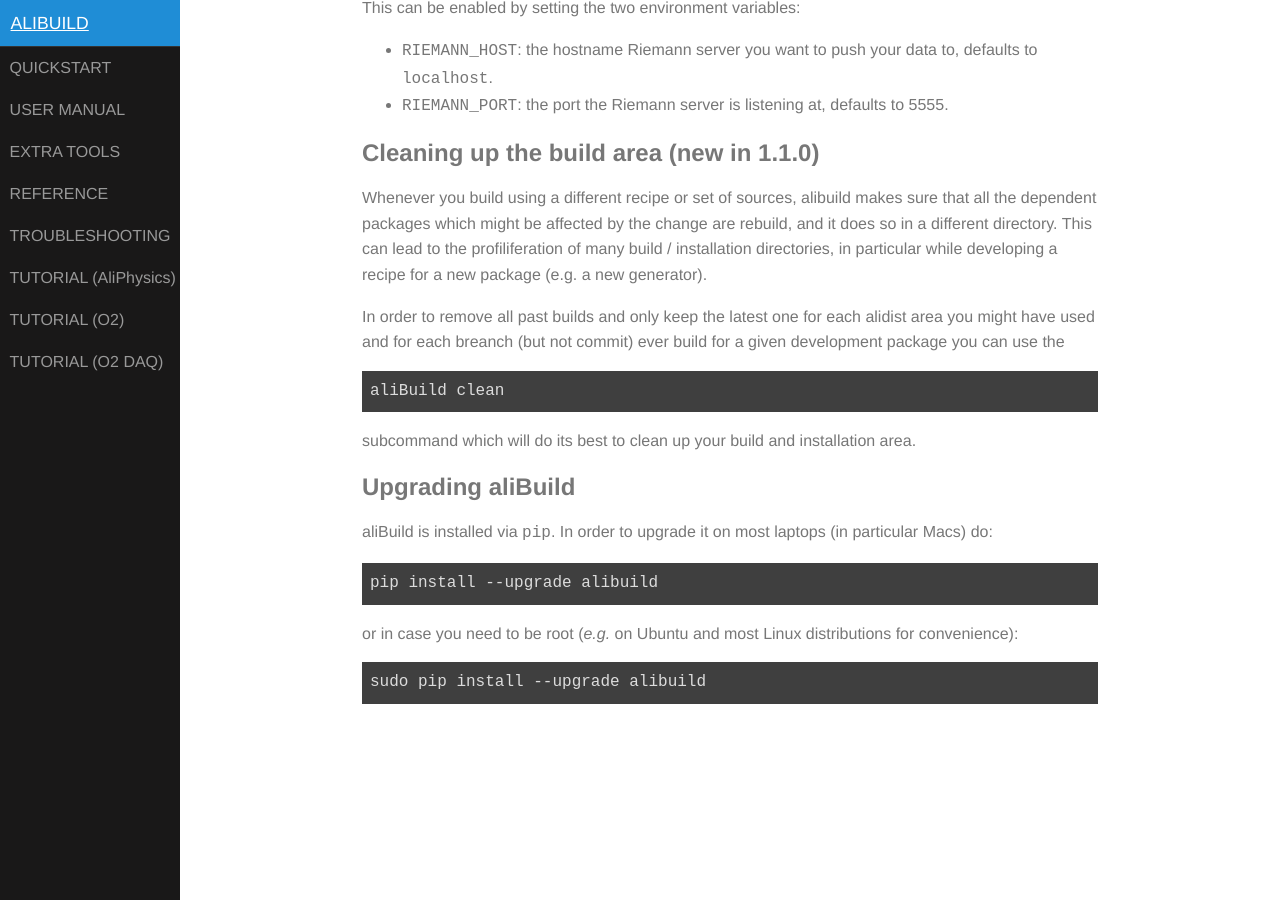
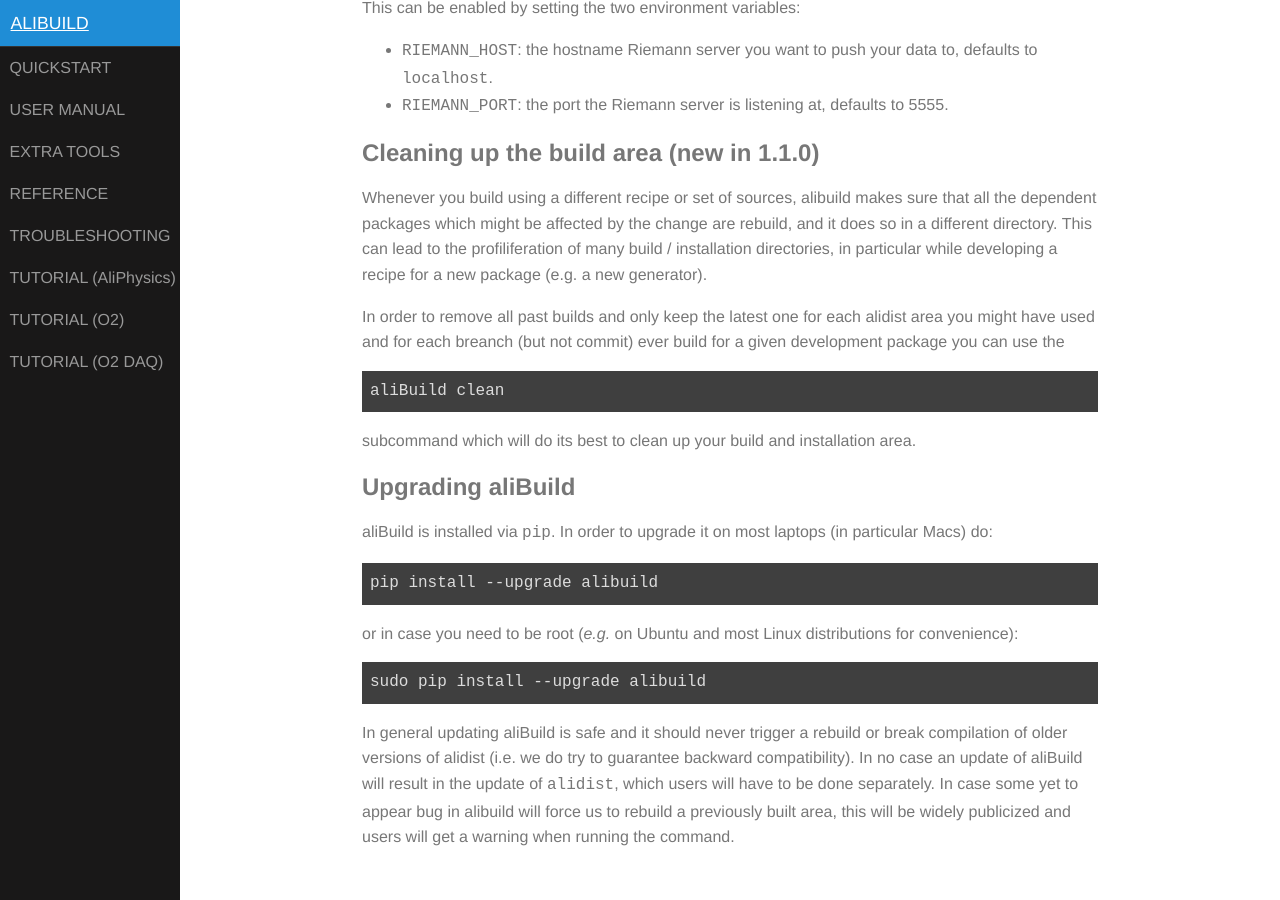
Before and after one commit to alisw/alibuild, a Jekyll site: the page built from docs/user.markdown, in a window 1280 px wide and 900 px high, scrolled down 4652 px. Built offline with Jekyll 4.4.1, drawn with Linux system fonts in a browser that asks for light colours.

Commit message:
Document guarantees of alibuild wrt rebuilds (#506)

```diff
--- a/docs/user.markdown
+++ b/docs/user.markdown
@@ -248,3 +248,11 @@
 for convenience):
 
     sudo pip install --upgrade alibuild
+
+In general updating aliBuild is safe and it should never trigger a rebuild or
+break compilation of older versions of alidist (i.e. we do try to guarantee
+backward compatibility). In no case an update of aliBuild will result in the
+update of `alidist`, which users will have to be done separately.
+In case some yet to appear bug in alibuild will force us to rebuild a
+previously built area, this will be widely publicized and users will get a warning
+when running the command.
```
